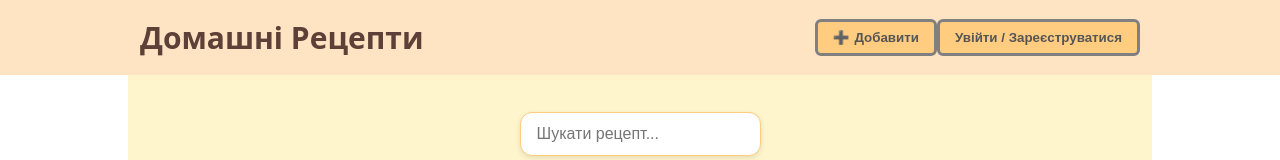
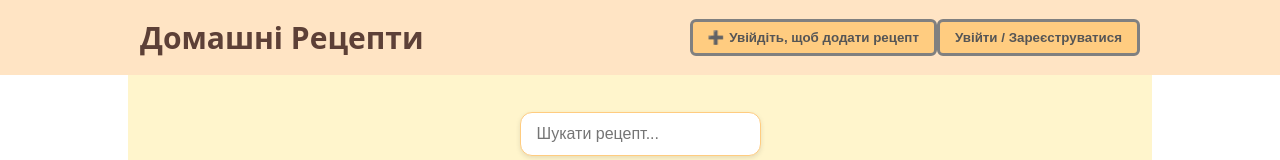
Before and after one commit to Volodymyr-Bauzi/recipe-app, a React (Vite) app: page / in a window 1280 px wide. Shown: the top 160 px of the page. Built offline with nearby package versions, Linux system fonts and the light colour scheme; no server answers; the database is empty.

Commit message:
feat: update button title in Header component and enhance category options in RecipeModal

```diff
--- a/src/components/Header.tsx
+++ b/src/components/Header.tsx
@@ -68,12 +68,8 @@ const Header = ({onAddRecipeClick}: HeaderProps) => {
           <button
             className={s.addButton}
             onClick={user ? onAddRecipeClick : openAuthModal}
-            disabled={!user}
-            title={
-              !user ? 'Увійдіть, щоб додати рецепт' : 'Додати новий рецепт'
-            }
           >
-            Добавити
+            {!user ? 'Увійдіть, щоб додати рецепт' : 'Додати новий рецепт'}
           </button>
           <div className={s.authButtons}>
             {user ? (
--- a/src/components/RecipeModal.tsx
+++ b/src/components/RecipeModal.tsx
@@ -30,7 +30,16 @@ export function RecipeModal({
   const [isSubmitting, setIsSubmitting] = useState(false);
   const [error, setError] = useState<string | null>(null);
 
-  const categories = ['Сніданок', 'Обід', 'Вечеря', 'Десерти'];
+  const categories = [
+    'Десерти',
+    'Основні',
+    'Супи',
+    'Гарніри',
+    'Салати',
+    "М'ясне",
+    'Закрутки',
+    'Закуски',
+  ];
 
   // Determine if we're in edit mode
   const isEditMode = !!recipeToEdit;
```
